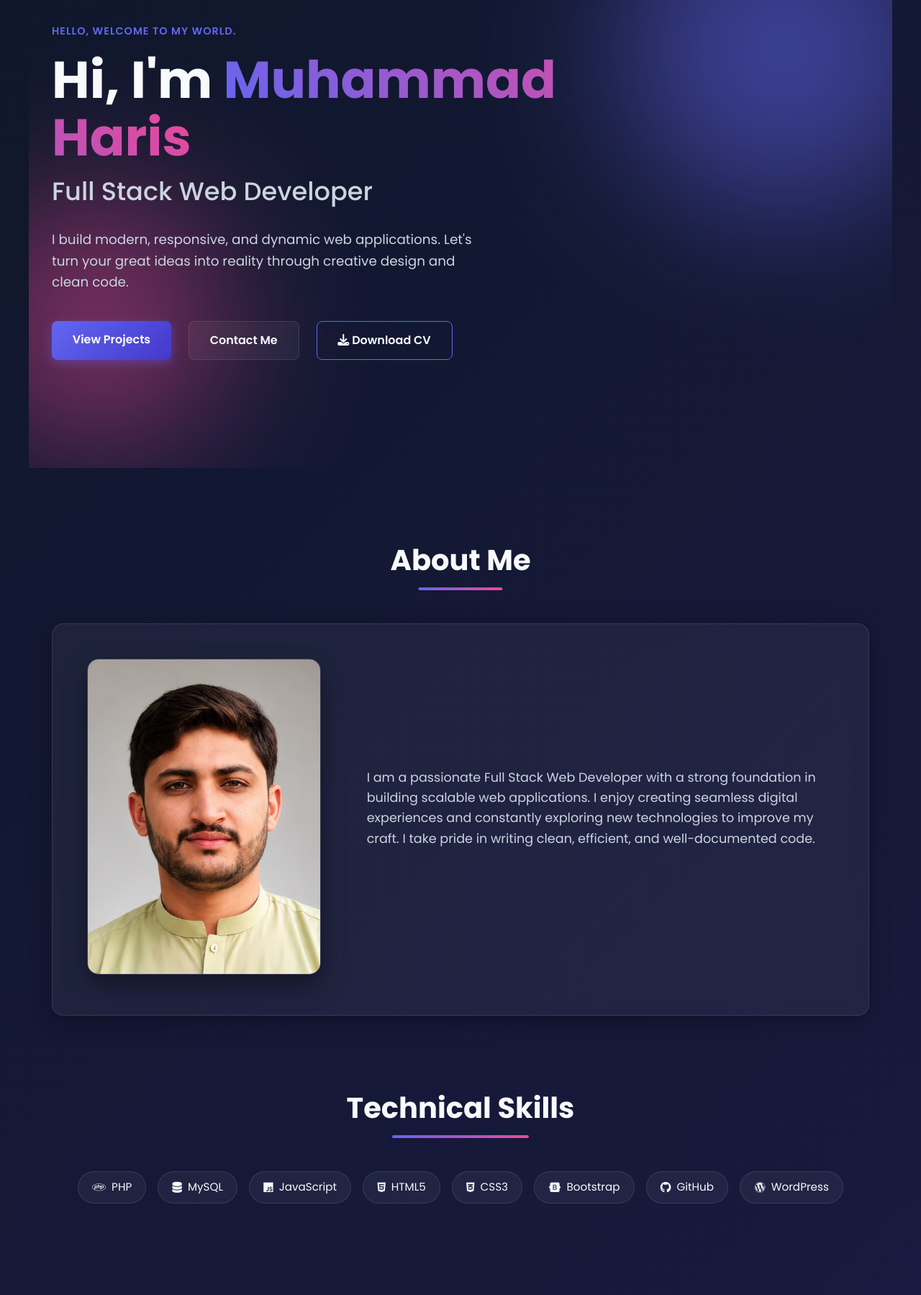
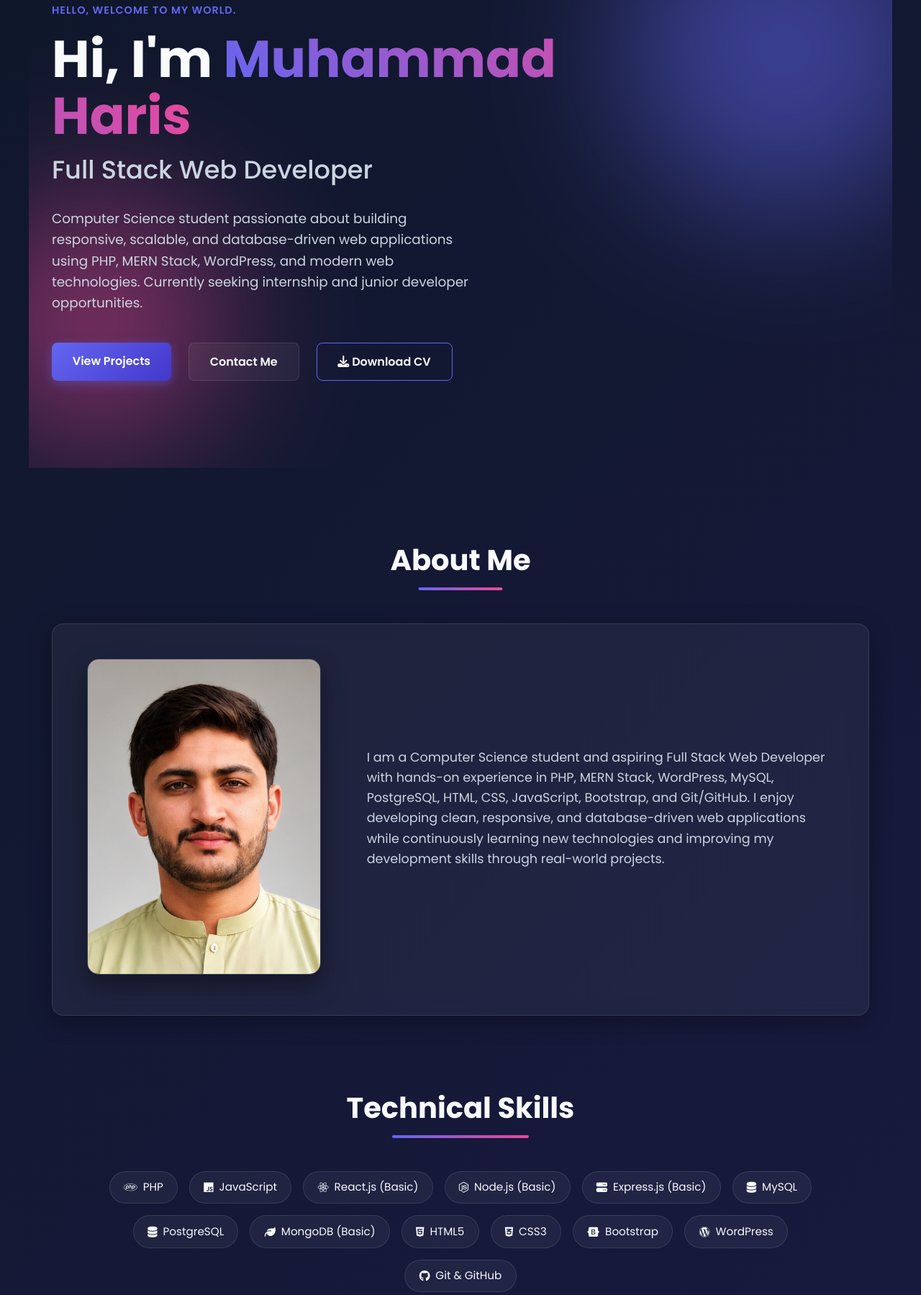
Before and after one commit to hariskhan-136/portfolio, a plain HTML site: page index.html in a window 1280 px wide. Shown: the part 150-1949 px from the top of the page at 72% size. Drawn offline with nearby package versions, Linux system fonts and the light colour scheme.

Commit message:
Add files via upload

```diff
--- a/index.html
+++ b/index.html
@@ -46,9 +46,10 @@
           <h1>Hi, I'm <span class="highlight">Muhammad Haris</span></h1>
           <h2>Full Stack Web Developer</h2>
           <p class="description">
-            I build modern, responsive, and dynamic web applications. Let's turn
-            your great ideas into reality through creative design and clean
-            code.
+            Computer Science student passionate about building responsive, scalable,
+            and database-driven web applications using PHP, MERN Stack,
+            WordPress, and modern web technologies.
+            Currently seeking internship and junior developer opportunities.
           </p>
           <div class="hero-buttons">
             <a href="#projects" class="btn btn-primary">View Projects</a>
@@ -76,11 +77,12 @@
           </div>
           <div class="about-text">
             <p>
-              I am a passionate Full Stack Web Developer with a strong
-              foundation in building scalable web applications. I enjoy creating
-              seamless digital experiences and constantly exploring new
-              technologies to improve my craft. I take pride in writing clean,
-              efficient, and well-documented code.
+              I am a Computer Science student and aspiring Full Stack Web Developer
+              with hands-on experience in PHP, MERN Stack, WordPress, MySQL,
+              PostgreSQL, HTML, CSS, JavaScript, Bootstrap, and Git/GitHub.
+              I enjoy developing clean, responsive, and database-driven web
+              applications while continuously learning new technologies and improving
+              my development skills through real-world projects.
             </p>
           </div>
         </div>
@@ -93,13 +95,18 @@
 
         <ul class="skills-list">
           <li><i class="fab fa-php"></i> PHP</li>
+          <li><i class="fab fa-js"></i> JavaScript</li>
+          <li><i class="fab fa-react"></i> React.js (Basic)</li>
+          <li><i class="fab fa-node-js"></i> Node.js (Basic)</li>
+          <li><i class="fas fa-server"></i> Express.js (Basic)</li>
           <li><i class="fas fa-database"></i> MySQL</li>
-          <li><i class="fab fa-js"></i> JavaScript</li>
+          <li><i class="fas fa-database"></i> PostgreSQL</li>
+          <li><i class="fas fa-leaf"></i> MongoDB (Basic)</li>
           <li><i class="fab fa-html5"></i> HTML5</li>
           <li><i class="fab fa-css3-alt"></i> CSS3</li>
           <li><i class="fab fa-bootstrap"></i> Bootstrap</li>
-          <li><i class="fab fa-github"></i> GitHub</li>
           <li><i class="fab fa-wordpress"></i> WordPress</li>
+          <li><i class="fab fa-github"></i> Git & GitHub</li>
         </ul>
       </section>
 
@@ -192,7 +199,6 @@
           </div>
         </div>
       </section>
-
       <!-- Contact Section -->
       <section id="contact" class="contact">
         <div class="section-title">
@@ -202,8 +208,8 @@
           <div class="contact-info glass-panel">
             <h3>Let's Connect</h3>
             <p>
-              Whether you have a question, want to collaborate on a project, or
-              just want to say hi, I'll try my best to get back to you!
+              Currently open to internship and junior web developer opportunities.
+              Feel free to reach out for collaborations or opportunities.
             </p>
             <div class="social-links">
               <a
@@ -285,7 +291,7 @@
 
     <!-- Footer -->
     <footer>
-      <p>&copy; 2026 Muhammad Haris. Designed with passion.</p>
+      <p>&copy; 2026 Muhammad Haris | Full Stack Web Developer</p>
     </footer>
 
     <!-- ================= EMAILJS ================= -->
```
